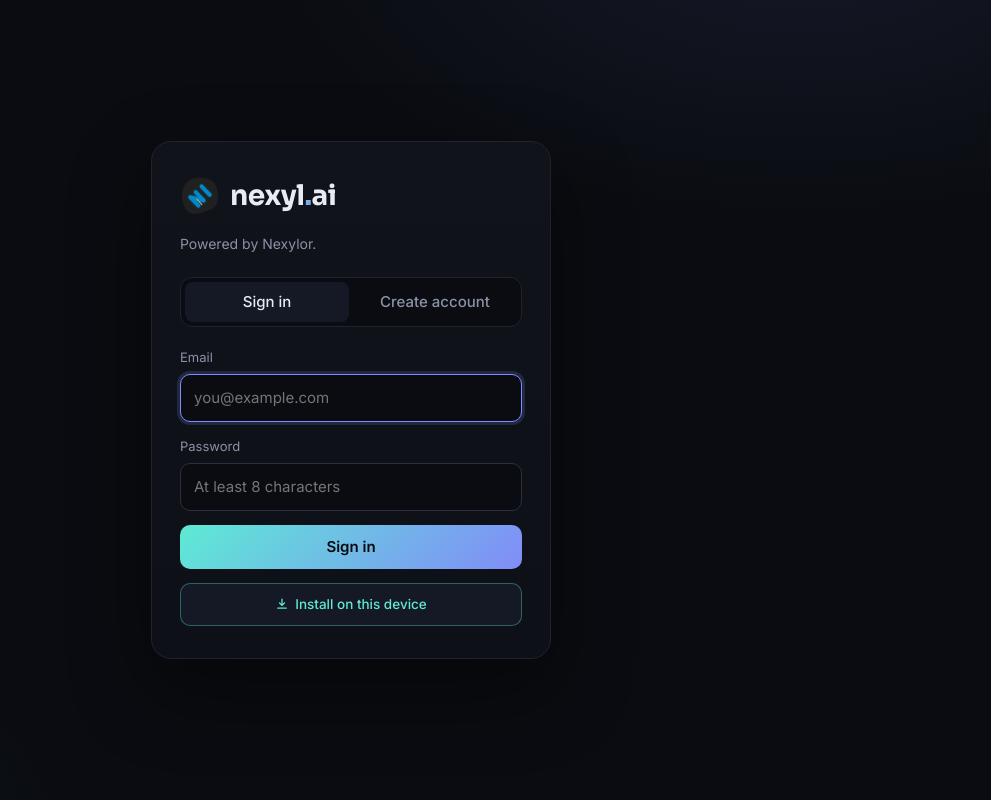
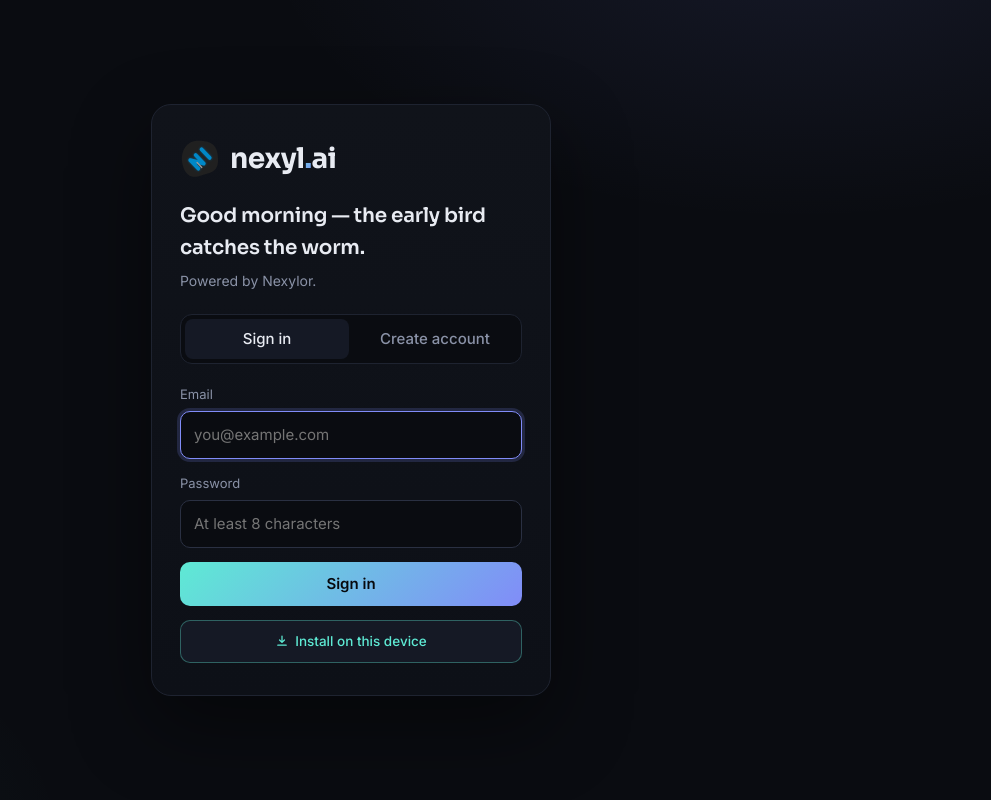
Before and after one commit to eddiebemz23-coder/Nexyl.ai, a website: page public/index.html in a window 1280 px wide. Shown: the whole page, without its empty margins (289-1280 px from the left). Drawn offline with Linux system fonts and the light colour scheme.

Commit message:
Show the time-of-day greeting on the sign-in card for signed-out visitors

```diff
--- a/public/app.js
+++ b/public/app.js
@@ -100,6 +100,7 @@
   function showAuth() {
     $('#app-view').hidden = true;
     $('#auth-view').hidden = false;
+    $('#auth-greeting').textContent = dayPhrase();
     setTimeout(() => $('#auth-email').focus(), 0);
   }
   function showApp() {
--- a/public/index.html
+++ b/public/index.html
@@ -41,6 +41,7 @@
   <main id="auth-view" class="auth" hidden>
     <div class="auth-card">
       <div class="brand brand-lg"><span class="logo" data-logo></span><span class="wordmark">nexyl<span class="dot">.</span>ai</span></div>
+      <h2 id="auth-greeting" class="auth-greeting"></h2>
       <p class="auth-tagline">Powered by Nexylor.</p>
 
       <div class="tabs" role="tablist">
--- a/public/styles.css
+++ b/public/styles.css
@@ -86,7 +86,8 @@ button { cursor: pointer; }
   border: 1px solid var(--line); border-radius: 20px;
   box-shadow: 0 30px 80px rgba(0, 0, 0, .45);
 }
-.auth-tagline { color: var(--muted); margin: 14px 0 22px; font-size: 14px; }
+.auth-greeting { font-family: var(--display); font-size: 20px; font-weight: 600; letter-spacing: -0.01em; margin: 18px 0 0; }
+.auth-tagline { color: var(--muted); margin: 6px 0 22px; font-size: 14px; }
 .tabs { display: grid; grid-template-columns: 1fr 1fr; gap: 4px; padding: 4px; background: var(--bg); border: 1px solid var(--line); border-radius: 12px; margin-bottom: 20px; }
 .tab { border: 0; background: transparent; border-radius: 8px; padding: 8px; color: var(--muted); font-weight: 500; }
 .tab.active { background: var(--panel-2); color: var(--text); }
```
